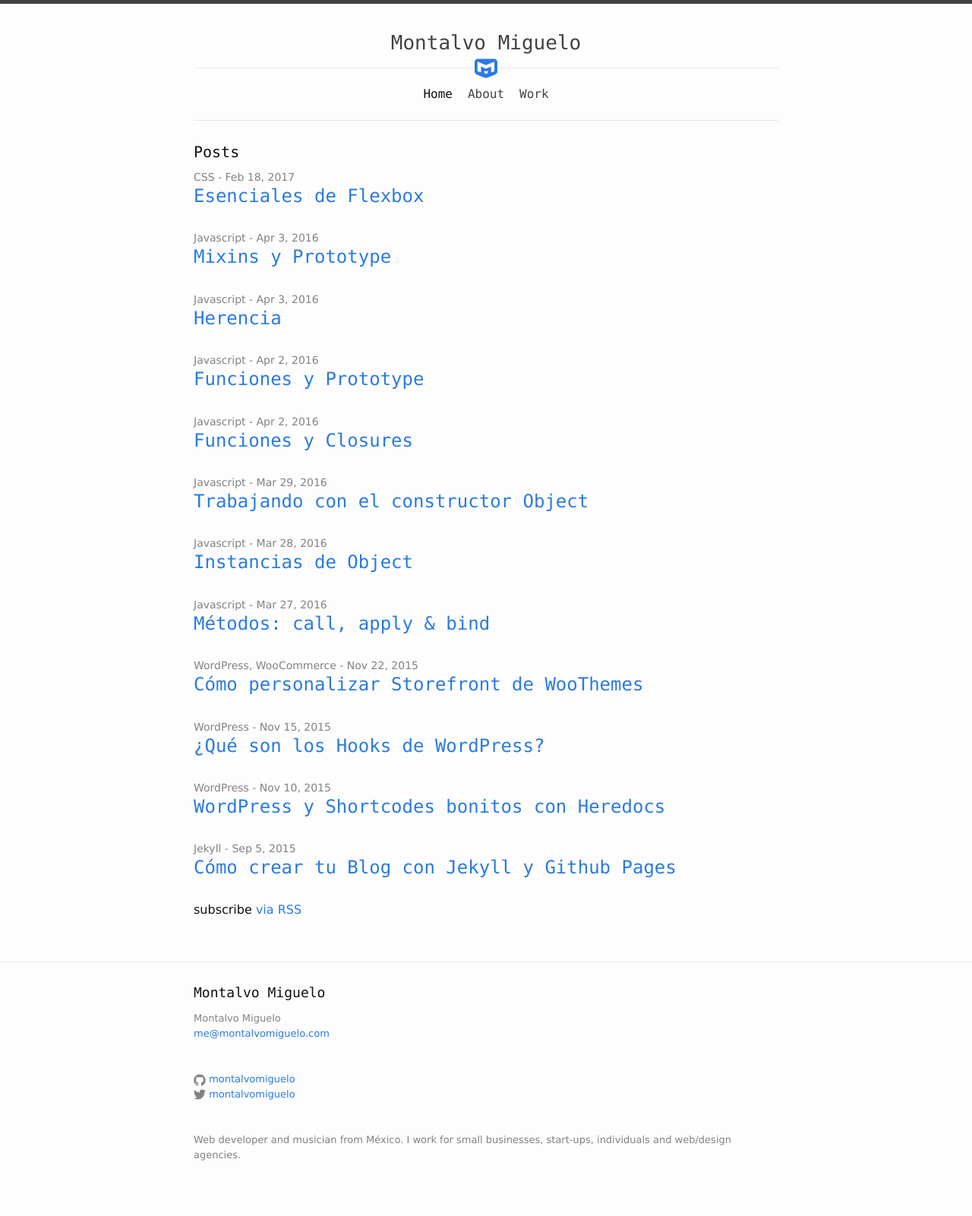
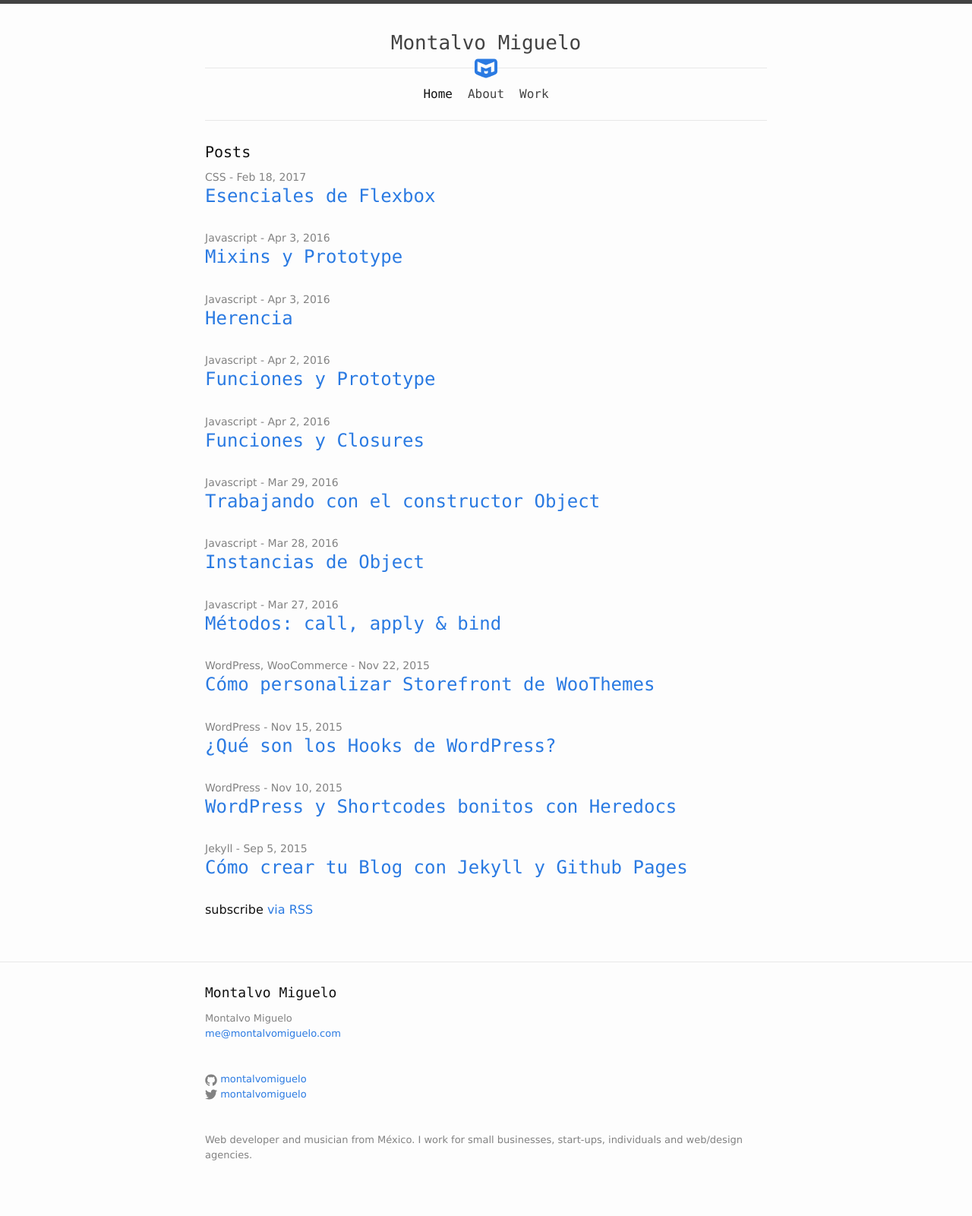
Before and after one commit to montalvomiguelo/montalvomiguelo.github.io, a Jekyll site: the page built from index.html, in a window 1280 px wide. Shown: the whole page at 76% size. Built offline with Jekyll 4.4.1, drawn with Linux system fonts in a browser that asks for light colours.

Commit message:
do wrapper mobile first

```diff
--- a/_sass/_base.scss
+++ b/_sass/_base.scss
@@ -172,12 +172,12 @@ pre {
   max-width: $content-width;
   margin-right: auto;
   margin-left: auto;
-  padding-right: $spacing-unit;
-  padding-left: $spacing-unit;
+  padding-right: $spacing-unit / 2;
+  padding-left: $spacing-unit / 2;
 
-  @include media-query($on-laptop) {
-    padding-right: $spacing-unit / 2;
-    padding-left: $spacing-unit / 2;
+  @include media-query($post-laptop) {
+    padding-right: $spacing-unit;
+    padding-left: $spacing-unit;
   }
 }
 
```
